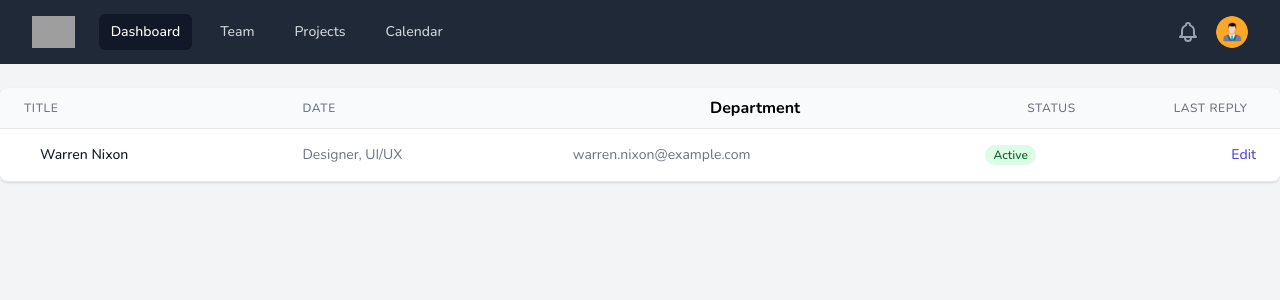
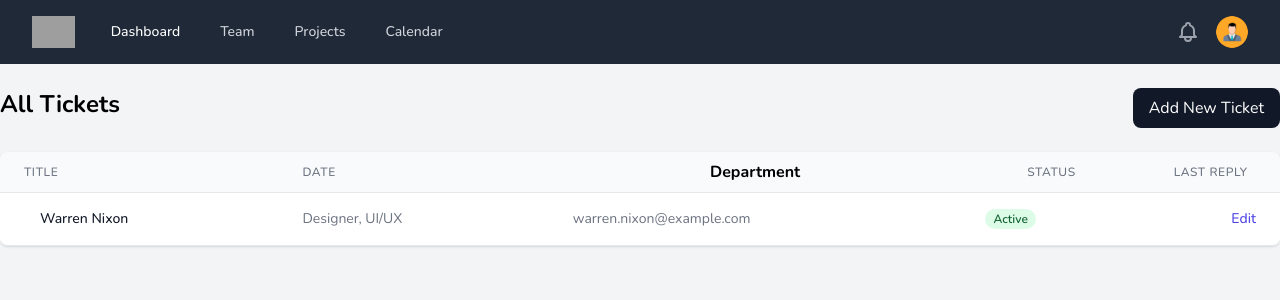
Before and after one commit to a-sadri/ticket, a React (Create React App) app in the folder frontend/: page /tickets in a window 1280 px wide. Shown: the top 300 px of the page. Built offline with nearby package versions, Linux system fonts and the light colour scheme; grey boxes are pictures that could not be loaded.

Commit message:
Create action line component

```diff
--- /dev/null
+++ b/frontend/src/components/ActionLine.js
@@ -0,0 +1,16 @@
+const ActionLine = () => {
+  return (
+    <div className='flex justify-between mt-1 mb-6'>
+      <div className=''>
+        <h1 className='text-2xl font-bold'>All Tickets</h1>
+      </div>
+      <div className=''>
+        <button className='bg-gray-900 text-white py-2 px-4 rounded-lg hover:bg-gray-700'>
+          Add New Ticket
+        </button>
+      </div>
+    </div>
+  );
+};
+
+export default ActionLine;
--- a/frontend/src/components/Menu.js
+++ b/frontend/src/components/Menu.js
@@ -6,7 +6,7 @@ const Menu = () => {
       <div className='flex space-x-4'>
         <Link
           to='/'
-          className='bg-gray-900 text-white px-3 py-2 rounded-md text-sm font-medium'
+          className='text-white px-3 py-2 rounded-md text-sm font-medium'
           aria-current='page'
         >
           Dashboard
--- a/frontend/src/index.css
+++ b/frontend/src/index.css
@@ -1,8 +1,11 @@
 @tailwind base;
 @tailwind components;
-
 @tailwind utilities;
 
 * {
   font-family: 'Nunito';
 }
+
+.active {
+  background-color: #111827;
+}
--- a/frontend/src/pages/tickets/Tickets.js
+++ b/frontend/src/pages/tickets/Tickets.js
@@ -1,5 +1,9 @@
+import ActionLine from '../../components/ActionLine';
+
 const Tickets = () => {
   return (
+    <>
+      <ActionLine />
       <div>
         <div class='flex flex-col'>
           <div class='-my-2 overflow-x-auto sm:-mx-6 lg:-mx-8'>
@@ -65,7 +69,10 @@ const Tickets = () => {
                         </span>
                       </td>
                       <td class=' px-6 py-4 whitespace-nowrap text-right text-sm font-medium'>
-                      <a href='#' class='text-indigo-600 hover:text-indigo-900'>
+                        <a
+                          href='#'
+                          class='text-indigo-600 hover:text-indigo-900'
+                        >
                           Edit
                         </a>
                       </td>
@@ -77,6 +84,7 @@ const Tickets = () => {
           </div>
         </div>
       </div>
+    </>
   );
 };
 
```
Also changed, not shown: frontend/src/components/Header.js (+2 -15 lines). Lines whose indentation alone changed are shown as unchanged.
